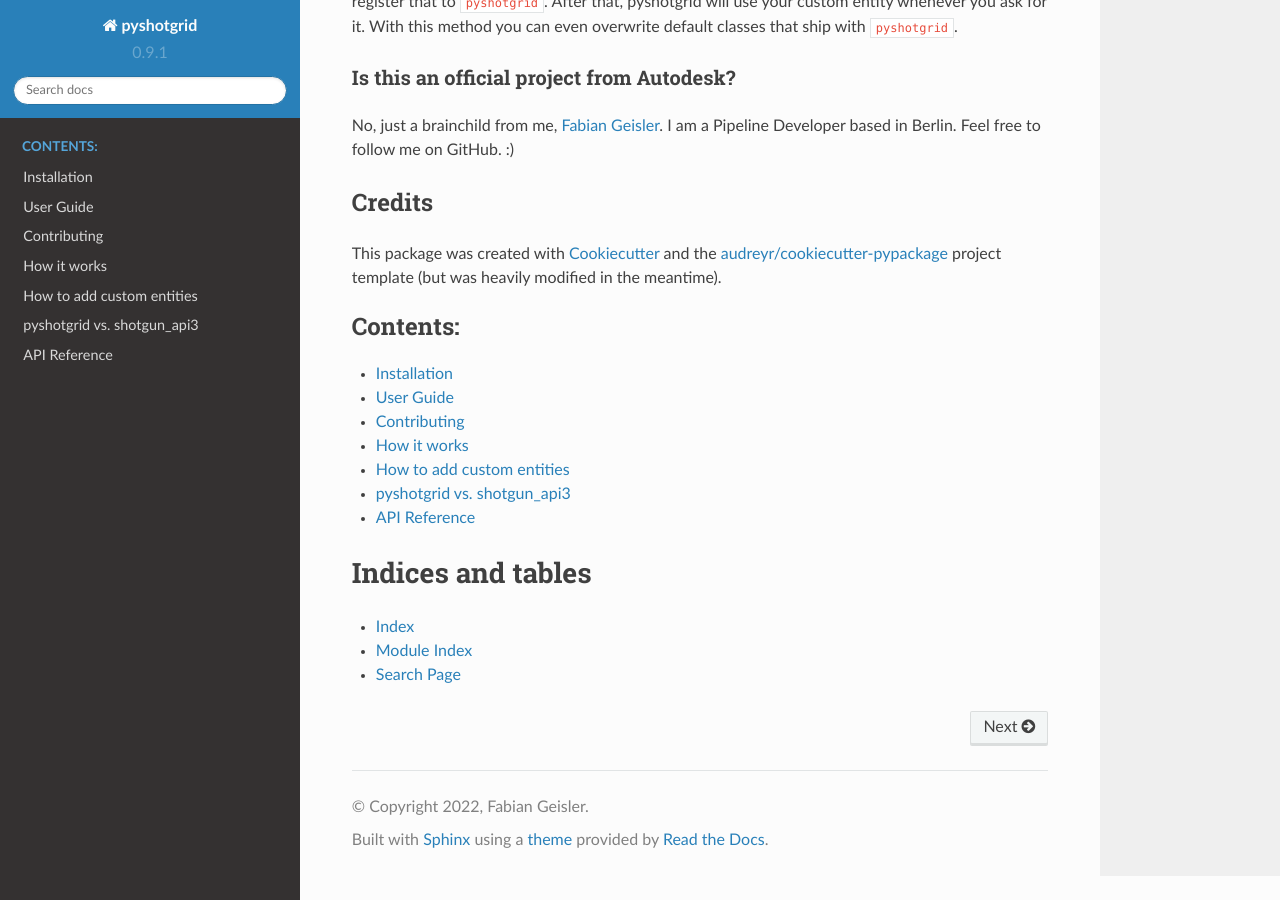
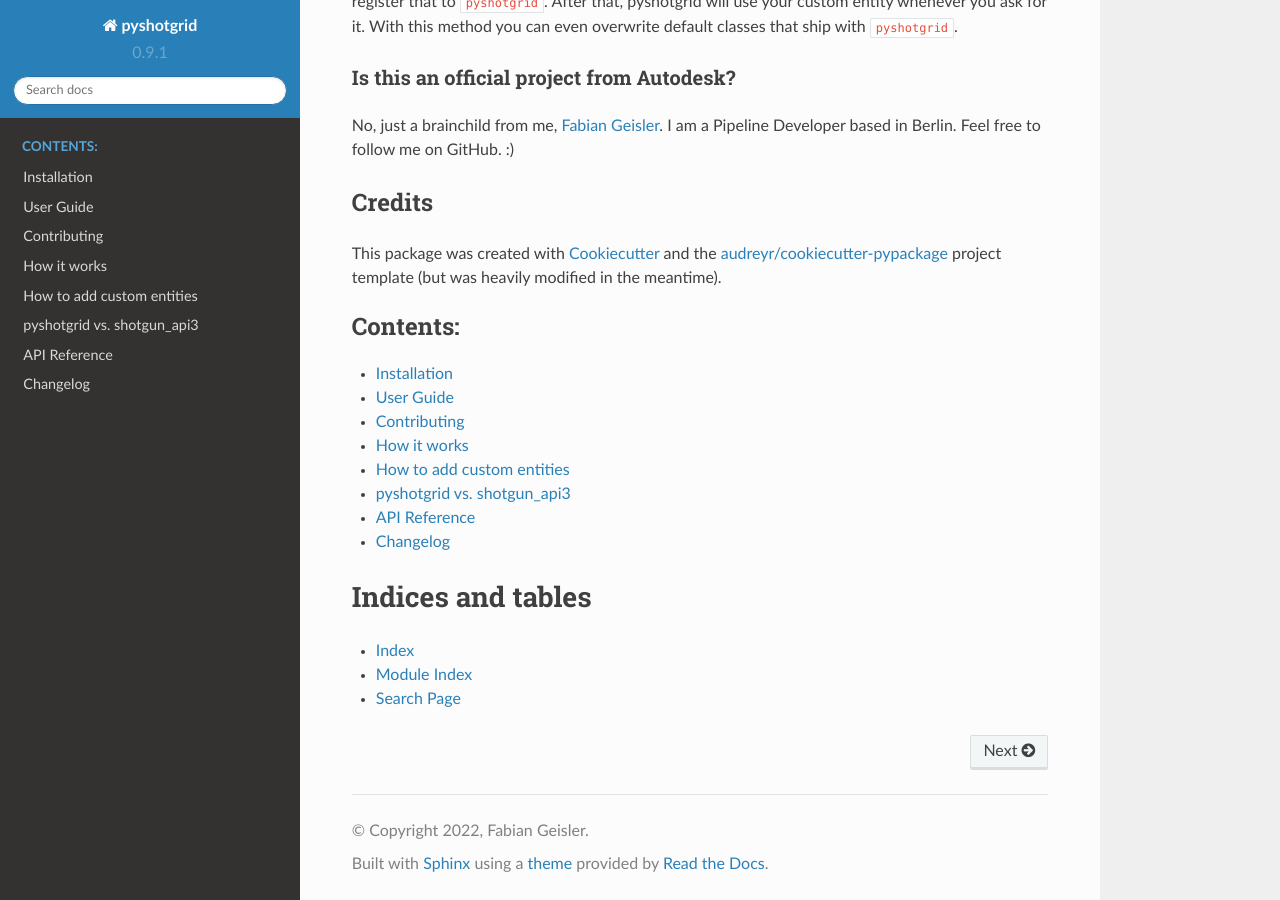
Before and after one commit to vladyslavk0/pyshotgrid, a Sphinx documentation site: the page built from docs/index.rst, in a window 1280 px wide and 900 px high, scrolled down 3141 px. Built offline with Sphinx 7.4.7 and the Read the Docs theme 2.0.0, drawn with Linux system fonts in a browser that asks for light colours.

Commit message:
docs(Changelog): add the changelog to the documentation

```diff
--- /dev/null
+++ b/docs/changelog.rst
@@ -0,0 +1,5 @@
+Changelog
+=========
+
+.. include:: ../CHANGELOG.md
+   :parser: myst_parser.sphinx_
--- a/docs/index.rst
+++ b/docs/index.rst
@@ -15,6 +15,7 @@ Welcome to pyshotgrid's documentation!
    how_to_add_custom_entities
    pyshotgrid_vs_shotgun_api3
    api_reference
+   changelog
 
 Indices and tables
 ==================
```
